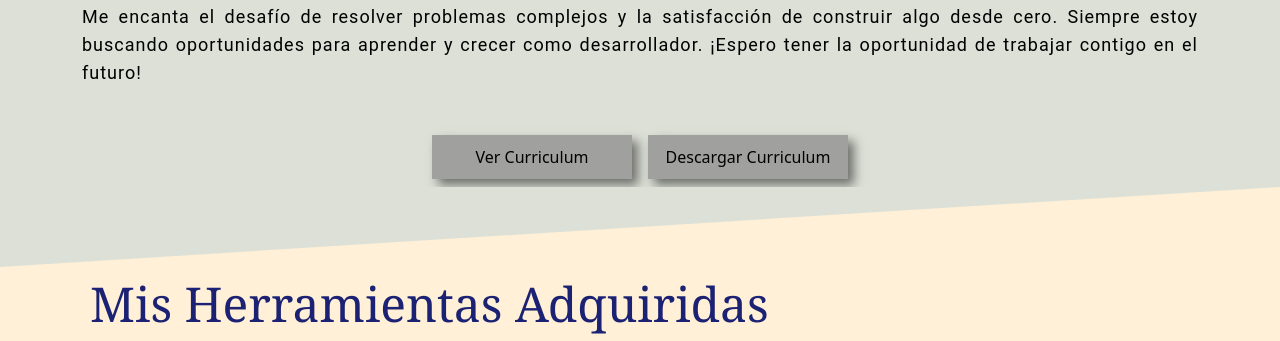
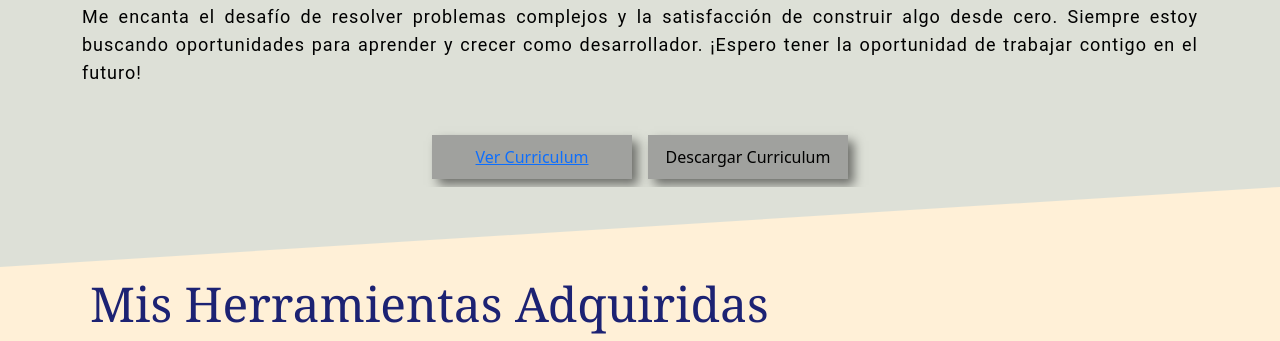
Before and after one commit to lrubio08/LuisRubioDev, a plain HTML site: page index.html in a window 1280 px wide. Shown: the part 920-1261 px from the top of the page. Drawn offline with nearby package versions, Linux system fonts and the light colour scheme; some packages are replaced by stand-ins of ours; a script that the page names is missing.

Commit message:
Update index.html

```diff
--- a/index.html
+++ b/index.html
@@ -88,7 +88,11 @@
                         </div>
                     </div>
                     <div class="col-12 d-flex justify-content-center mt-4">
-                        <button class="btn btn-primary btn-cv m-2" onclick="mostrarCurriculum()">Ver Curriculum</button>
+                        <button class="btn btn-primary btn-cv m-2" >
+                            <a href="https://lrubio08.github.io/LuisRubioDev/assets/documentos/CvLuisRubio.pdf" target="_blank">
+                                Ver Curriculum
+                            </a>
+                        </button>
                         <button class="btn btn-primary btn-cv m-2" onclick="descargarCV()">Descargar Curriculum</button>
                     </div>
                 </div>
```
